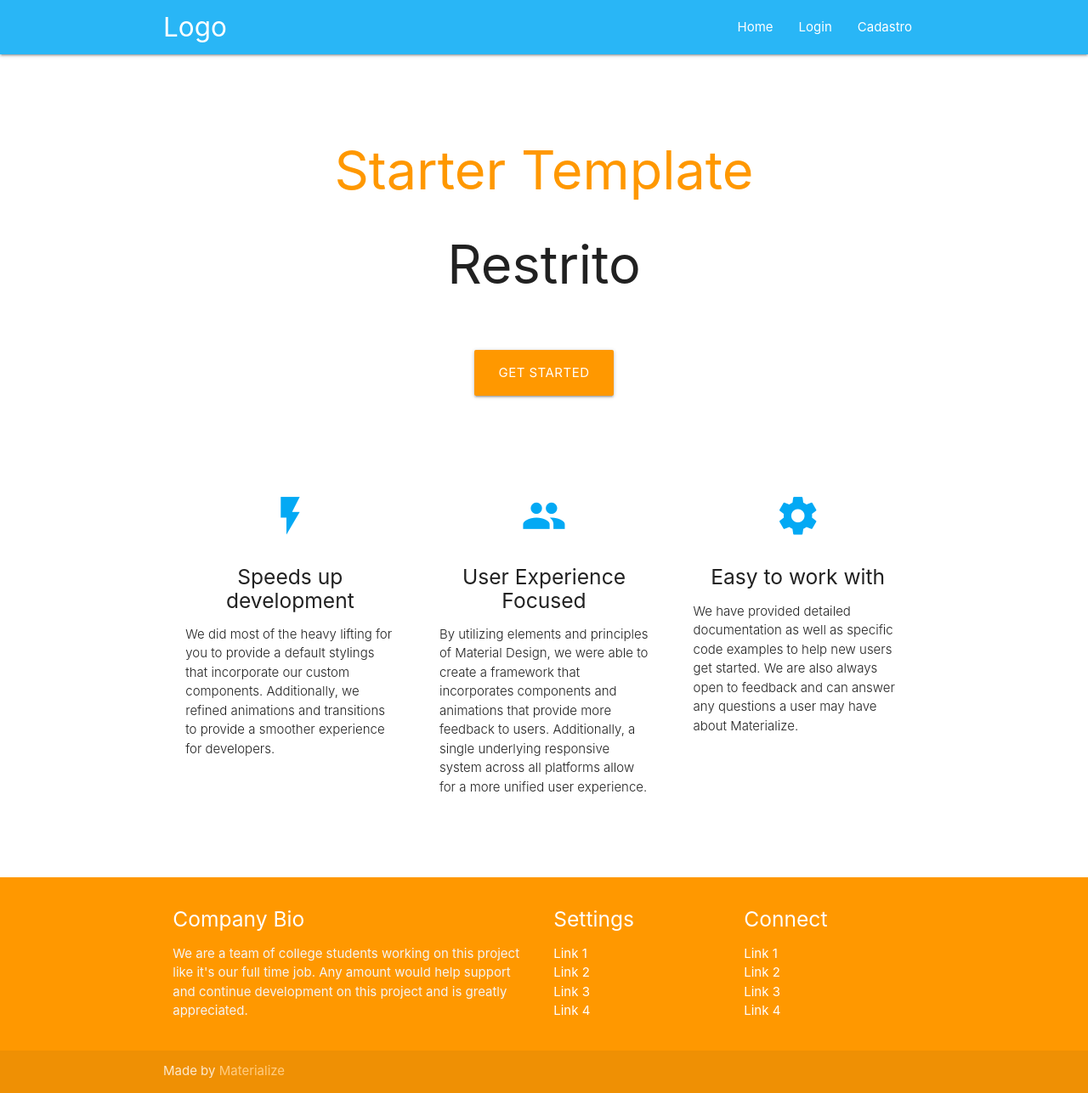
After one commit to faustinopsy/templatezero, a PHP site: page /restrito.php in a window 1280 px wide. The commit adds this page. Shown: the whole page at 85% size. Run offline with PHP 8.4, Linux system fonts and the light colour scheme; the visitor is signed in with stand-in values (Sample User, id 1); some libraries are stand-ins or nearby versions.

Commit message:
projeto zero login

```diff
--- a/backend/login.php
+++ b/backend/login.php
@@ -13,6 +13,8 @@ if(!$resultado || !password_verify($body['senha'], $resultado[0]['senha'])){
 }
 
 if(password_verify($body['senha'], $resultado[0]['senha'])){
+    session_start();
+    $_SESSION['email']=$body['email'];
     echo json_encode(['status'=>true]);
     exit;
 }
--- a/js/login.js
+++ b/js/login.js
@@ -30,7 +30,7 @@ document.getElementById('loginForm').addEventListener('submit', function(event){
     .then(data => {
         if(data.status){
             alert('Login bem-sucedido!');
-            window.location.href = './';
+            window.location.href = 'restrito.php';
         }
         else{
             alert('Erro: ' + data.error);
--- /dev/null
+++ b/restrito.php
@@ -0,0 +1,138 @@
+<?php
+session_start();
+if(!isset($_SESSION['email'])){
+  header("location:./login.html");
+  exit;
+}
+?>
+<!DOCTYPE html>
+<html lang="en">
+<head>
+  <meta http-equiv="Content-Type" content="text/html; charset=UTF-8"/>
+  <meta name="viewport" content="width=device-width, initial-scale=1, maximum-scale=1.0"/>
+  <title>Starter Template - Materialize</title>
+
+  <!-- CSS  -->
+  <link href="https://fonts.googleapis.com/icon?family=Material+Icons" rel="stylesheet">
+  <link href="css/materialize.css" type="text/css" rel="stylesheet" media="screen,projection"/>
+  <link href="css/style.css" type="text/css" rel="stylesheet" media="screen,projection"/>
+</head>
+<body>
+  <nav class="light-blue lighten-1" role="navigation">
+    <div class="nav-wrapper container"><a id="logo-container" href="#" class="brand-logo">Logo</a>
+      <ul class="right hide-on-med-and-down">
+        <li><a href="index.html">Home</a></li>
+        <li><a href="login.html">Login</a></li>
+        <li><a href="cadastro.html">Cadastro</a></li>
+      </ul>
+
+      <ul id="nav-mobile" class="sidenav">
+        <li><a href="index.html">Home</a></li>
+        <li><a href="login.html">Login</a></li>
+        <li><a href="cadastro.html">Cadastro</a></li>
+      </ul>
+      <a href="#" data-target="nav-mobile" class="sidenav-trigger"><i class="material-icons">menu</i></a>
+    </div>
+  </nav>
+  <div class="section no-pad-bot" id="index-banner">
+    <div class="container">
+      <br><br>
+      <h1 class="header center orange-text">Starter Template</h1>
+      <div class="row center">
+
+        <div class="row">
+          <h1>Restrito</h1>
+        </div>
+
+      </div>
+      <div class="row center">
+        <a href="http://materializecss.com/getting-started.html" id="download-button" class="btn-large waves-effect waves-light orange">Get Started</a>
+      </div>
+      <br><br>
+
+    </div>
+  </div>
+
+
+  <div class="container">
+    <div class="section">
+
+      <!--   Icon Section   -->
+      <div class="row">
+        <div class="col s12 m4">
+          <div class="icon-block">
+            <h2 class="center light-blue-text"><i class="material-icons">flash_on</i></h2>
+            <h5 class="center">Speeds up development</h5>
+
+            <p class="light">We did most of the heavy lifting for you to provide a default stylings that incorporate our custom components. Additionally, we refined animations and transitions to provide a smoother experience for developers.</p>
+          </div>
+        </div>
+
+        <div class="col s12 m4">
+          <div class="icon-block">
+            <h2 class="center light-blue-text"><i class="material-icons">group</i></h2>
+            <h5 class="center">User Experience Focused</h5>
+
+            <p class="light">By utilizing elements and principles of Material Design, we were able to create a framework that incorporates components and animations that provide more feedback to users. Additionally, a single underlying responsive system across all platforms allow for a more unified user experience.</p>
+          </div>
+        </div>
+
+        <div class="col s12 m4">
+          <div class="icon-block">
+            <h2 class="center light-blue-text"><i class="material-icons">settings</i></h2>
+            <h5 class="center">Easy to work with</h5>
+
+            <p class="light">We have provided detailed documentation as well as specific code examples to help new users get started. We are also always open to feedback and can answer any questions a user may have about Materialize.</p>
+          </div>
+        </div>
+      </div>
+
+    </div>
+    <br><br>
+  </div>
+
+  <footer class="page-footer orange">
+    <div class="container">
+      <div class="row">
+        <div class="col l6 s12">
+          <h5 class="white-text">Company Bio</h5>
+          <p class="grey-text text-lighten-4">We are a team of college students working on this project like it's our full time job. Any amount would help support and continue development on this project and is greatly appreciated.</p>
+
+
+        </div>
+        <div class="col l3 s12">
+          <h5 class="white-text">Settings</h5>
+          <ul>
+            <li><a class="white-text" href="#!">Link 1</a></li>
+            <li><a class="white-text" href="#!">Link 2</a></li>
+            <li><a class="white-text" href="#!">Link 3</a></li>
+            <li><a class="white-text" href="#!">Link 4</a></li>
+          </ul>
+        </div>
+        <div class="col l3 s12">
+          <h5 class="white-text">Connect</h5>
+          <ul>
+            <li><a class="white-text" href="#!">Link 1</a></li>
+            <li><a class="white-text" href="#!">Link 2</a></li>
+            <li><a class="white-text" href="#!">Link 3</a></li>
+            <li><a class="white-text" href="#!">Link 4</a></li>
+          </ul>
+        </div>
+      </div>
+    </div>
+    <div class="footer-copyright">
+      <div class="container">
+      Made by <a class="orange-text text-lighten-3" href="http://materializecss.com">Materialize</a>
+      </div>
+    </div>
+  </footer>
+
+
+  <!--  Scripts-->
+  <script src="js/createUser.js"></script>
+  <script src="https://code.jquery.com/jquery-2.1.1.min.js"></script>
+  <script src="js/materialize.js"></script>
+  <script src="js/init.js"></script>
+
+  </body>
+</html>
```
